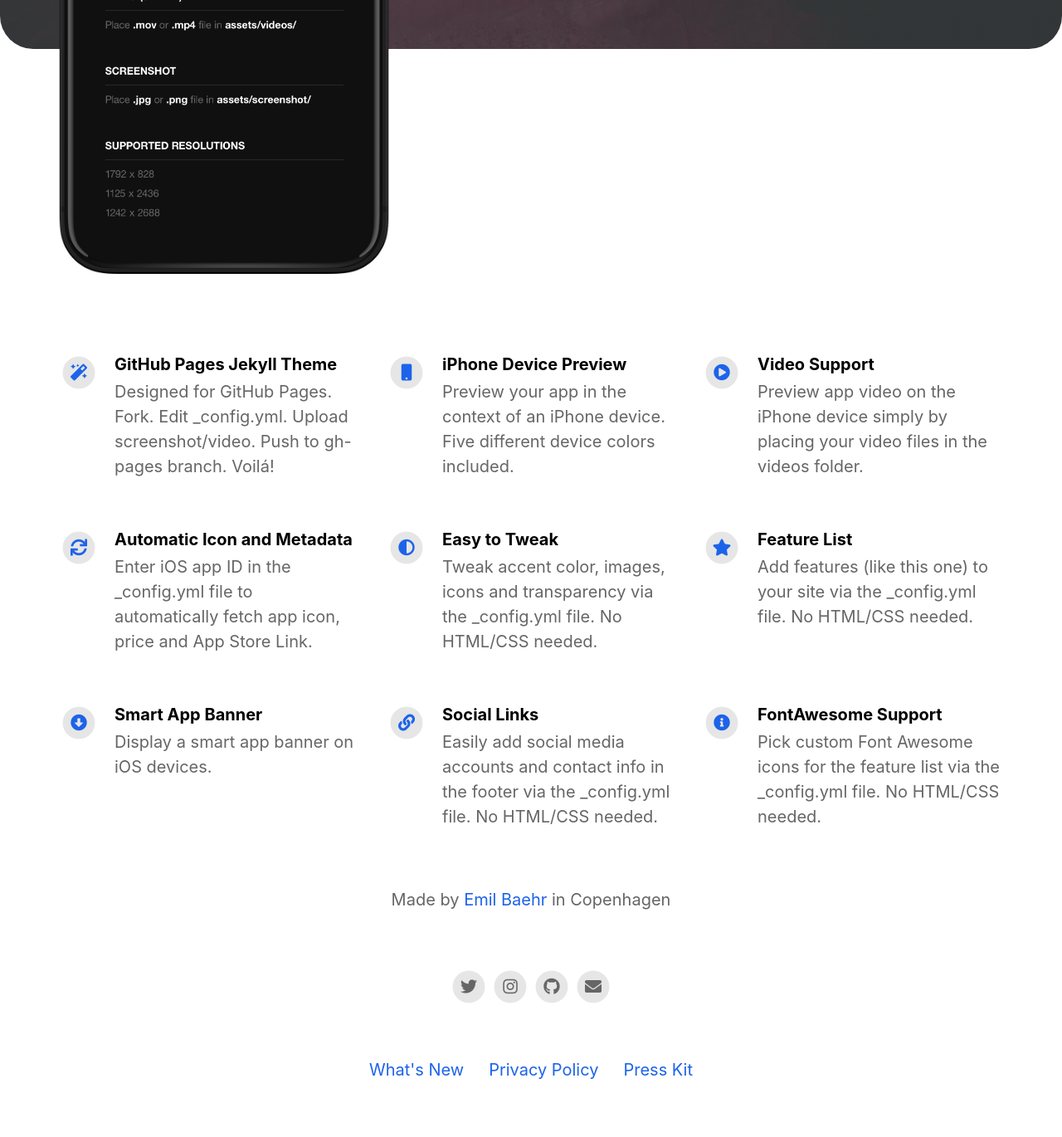
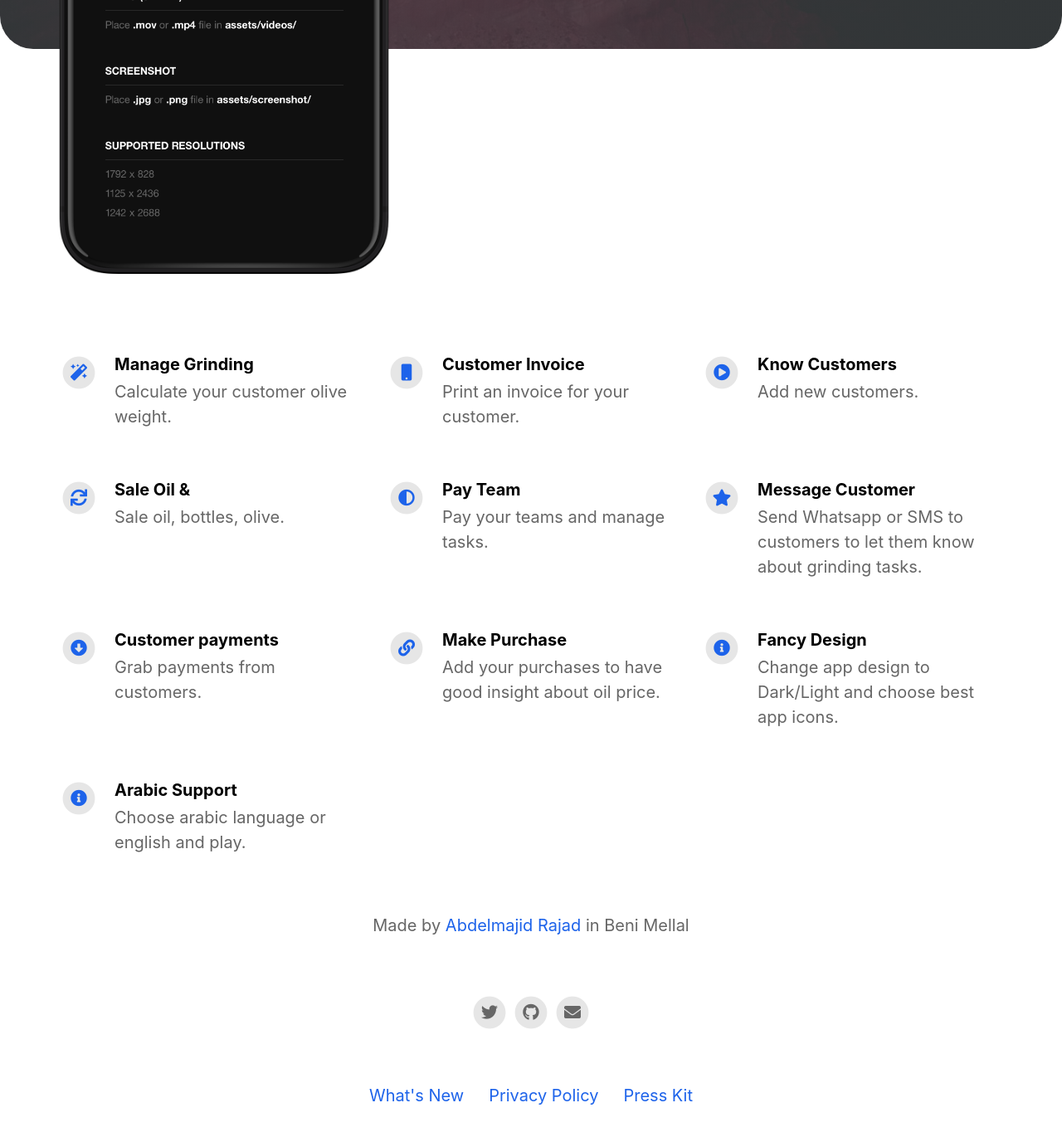
Before and after one commit to abdelmajidrajad/zitouna.xyz, a Jekyll site: the page built from index.html, in a window 1280 px wide and 1400 px high, scrolled down 655 px. Shown: the top 1370 px of the window at 83% size. Built offline with Jekyll 4.4.1, drawn with Linux system fonts in a browser that asks for light colours; nearby versions of some CDN libraries; some of the changed text lies outside the part shown.

Commit message:
add zitouna app details and features

```diff
--- a/_config.yml
+++ b/_config.yml
@@ -2,32 +2,32 @@
 page_title                                :                                           # Automatically populates with app name if not set and if iOS app ID is set. Otherwise enter manually.
 
 # App Info
-ios_app_id                                : 1234793120                                # Required. Enter iOS app ID to automatically populate name, price and icons (e.g. 718043190).
-ios_app_country                           : us                                        # Required outside USA. Enter 2 letter country code as in https://en.wikipedia.org/wiki/ISO_3166-1_alpha-2
+ios_app_id                                : 1595788577                                # Required. Enter iOS app ID to automatically populate name, price and icons (e.g. 718043190).
+ios_app_country                           : ma                                        # Required outside USA. Enter 2 letter country code as in https://en.wikipedia.org/wiki/ISO_3166-1_alpha-2
 
 appstore_link                             :                                           # Automatically populates if not set and if iOS app ID is set. Otherwise enter manually.
 playstore_link                            :                                           # Enter Google Play Store URL.
-presskit_download_link                    : https://emilbaehr.com                                          # Enter a link to downloadable file or (e.g. public Dropbox link to a .zip file).
+presskit_download_link                    : https://zitouna.xyz                                          # Enter a link to downloadable file or (e.g. public Dropbox link to a .zip file).
                                                                                       # Or upload your press kit file to assets and set path accordingly (e.g. "assets/your_press_kit.zip").
 
 app_icon                                  : # assets/appicon.png                      # Automatically populates if not set and if iOS app ID is set.  Otherwise enter path to icon file manually.
 app_name                                  :                                           # Automatically populates if not set and if iOS app ID is set.  Otherwise enter manually.
 app_price                                 :                                           # Automatically populates if not set and if iOS app ID is set.  Otherwise enter manually.
-app_description                           : Write a short tagline for your app.
+app_description                           : Manage your olive squwisser.
 
 enable_smart_app_banner                   : true                                      # Set to true to show a smart app banner at top of page on mobile devices.
 
 
 
 # Information About Yourself
-your_name                                 : Emil Baehr
-your_link                                 : https://emilbaehr.com
-your_city                                 : Copenhagen
-email_address                             : emil.baehr@gmail.com
+your_name                                 : Abdelmajid Rajad
+your_link                                 : https://zitouna.xyz
+your_city                                 : Beni Mellal
+email_address                             : abdelmajid.rajad@gmail.com
 facebook_username                         :
-instagram_username                        : ebaehr
-twitter_username                          : ebaehr
-github_username                           : emilbaehr
+instagram_username                        :
+twitter_username                          : aabdelmajid
+github_username                           : abdelmajidrajad
 youtube_username                          :
 
 
@@ -35,45 +35,45 @@ youtube_username                          :
 # Feature List                            Edit, add or remove features to be presented.
 features                                  :
 
-  - title                                 : GitHub Pages Jekyll Theme
-    description                           : Designed for GitHub Pages. Fork. Edit _config.yml. Upload screenshot/video. Push to gh-pages branch. Voilá!
+  - title                                 : Manage Grinding
+    description                           : Calculate your customer olive weight.
     fontawesome_icon_name                 : magic
 
-  - title                                 : iPhone Device Preview
-    description                           : Preview your app in the context of an iPhone device. Five different device colors included.
+  - title                                 : Customer Invoice
+    description                           : Print an invoice for your customer.
     fontawesome_icon_name                 : mobile
 
-  - title                                 : Video Support
-    description                           : Preview app video on the iPhone device simply by placing your video files in the videos folder.
+  - title                                 : Know Customers
+    description                           : Add new customers.
     fontawesome_icon_name                 : play-circle
 
-  - title                                 : Automatic Icon and Metadata
-    description                           : Enter iOS app ID in the _config.yml file to automatically fetch app icon, price and App Store Link.
+  - title                                 : Sale Oil &
+    description                           : Sale oil, bottles, olive.
     fontawesome_icon_name                 : sync
 
-  - title                                 : Easy to Tweak
-    description                           : Tweak accent color, images, icons and transparency via the _config.yml file. No HTML/CSS needed.
+  - title                                 : Pay Team
+    description                           : Pay your teams and manage tasks.
     fontawesome_icon_name                 : adjust
 
-  - title                                 : Feature List
-    description                           : Add features (like this one) to your site via the _config.yml file. No HTML/CSS needed.
+  - title                                 : Message Customer
+    description                           : Send Whatsapp or SMS to customers to let them know about grinding tasks.
     fontawesome_icon_name                 : star
 
-  - title                                 : Smart App Banner
-    description                           : Display a smart app banner on iOS devices.
+  - title                                 : Customer payments
+    description                           : Grab payments from customers.
     fontawesome_icon_name                 : arrow-alt-circle-down
 
-  - title                                 : Social Links
-    description                           : Easily add social media accounts and contact info in the footer via the _config.yml file. No HTML/CSS needed.
+  - title                                 : Make Purchase
+    description                           : Add your purchases to have good insight about oil price.
     fontawesome_icon_name                 : link
 
-  - title                                 : FontAwesome Support
-    description                           : Pick custom Font Awesome icons for the feature list via the _config.yml file. No HTML/CSS needed.
+  - title                                 : Fancy Design
+    description                           : Change app design to Dark/Light and choose best app icons.
     fontawesome_icon_name                 : info-circle
 
-  - title                                 : # New Feature Title
-    description                           : # New Feature Description
-    fontawesome_icon_name                 : # Enter Font Awesome icon name (e.g. star). Find icons on fontawesome.com/icons.
+  - title                                 : Arabic Support
+    description                           : Choose arabic language or english and play.
+    fontawesome_icon_name                 : info-circle
 
 
 
```
